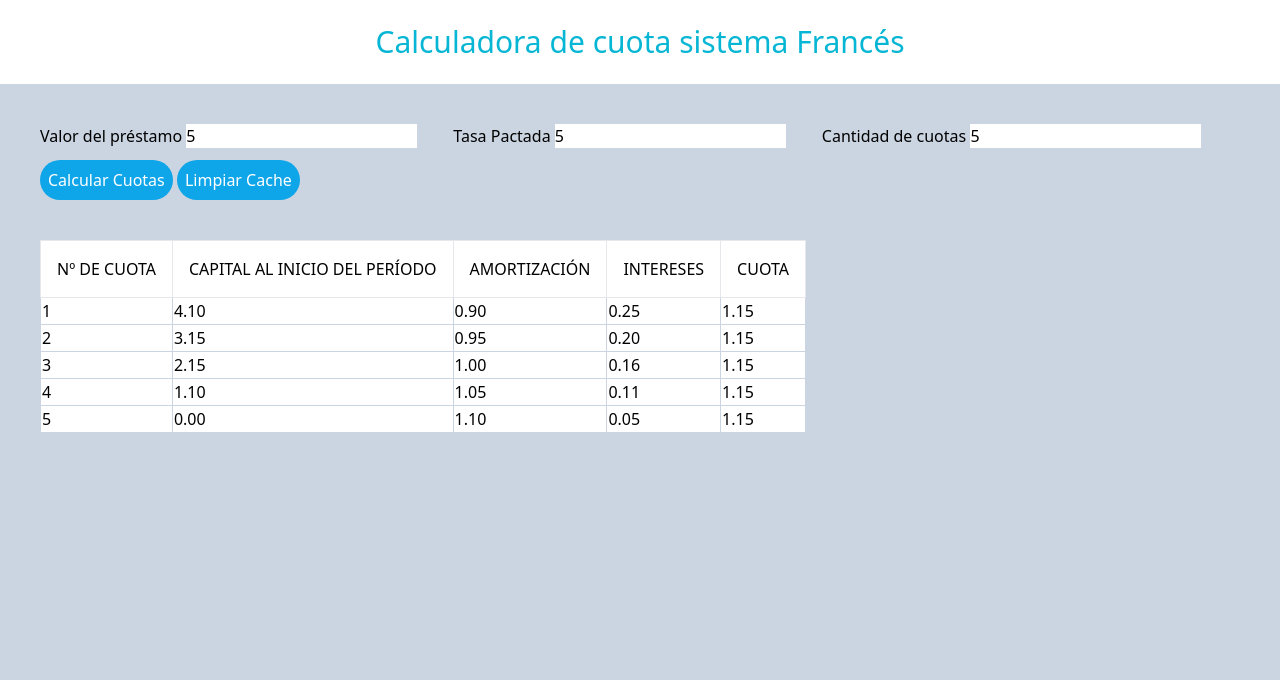
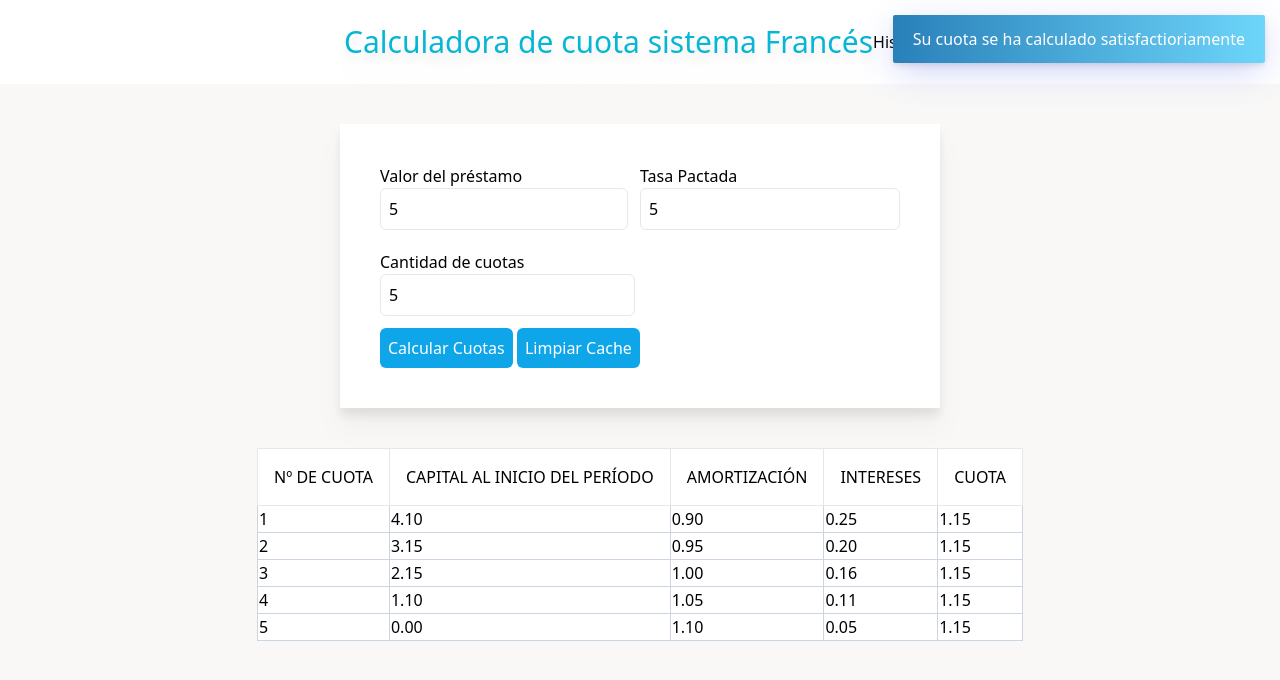
Before and after one commit to dararod/calculadora-sistema-frances, a plain HTML site: page index.html in a window 1280 px wide. Both pictures are taken after typing "5", "5", "5" into the empty fields and a click on the button "Calcular Cuotas". Drawn offline with nearby package versions, Linux system fonts and the light colour scheme.

Commit message:
entrega final

```diff
--- a/index.html
+++ b/index.html
@@ -5,43 +5,46 @@
     <meta charset="UTF-8">
     <meta name="viewport" content="width=device-width, initial-scale=1.0">
     <title>Document</title>
-
     <style>
         tr, td {
             border: 1px solid rgb(203 213 225);
         }
     </style>
+    <link rel="stylesheet" type="text/css" href="https://cdn.jsdelivr.net/npm/toastify-js/src/toastify.min.css">
 </head>
 
 <body>
     <div class="flex items-center justify-center py-6">
-        <h1 class="text-3xl text-cyan-500">Calculadora de cuota sistema Francés </h1>
+        <h1 class="text-3xl text-cyan-500 drop-shadow-xl">Calculadora de cuota sistema Francés </h1>
+        <a href="/historial.html">Historial</a>
     </div>
-    <div class="w-full h-screen bg-slate-300 p-10">
-        <form action="" id="formulario">
-            <div class="flex space-x-9">
-                <div>
+    <div class="w-full h-screen bg-[#f9f8f7] flex flex-col items-center p-10">
+        <div class="drop-shadow-xl bg-white w-[50%]">
+            <form  class="p-10" id="formulario">
+                <div class="flex flex-wrap">
+                    <div class="flex flex-col w-[50%] pr-3">
                         <label for="">
                             Valor del préstamo
                         </label>
-                    <input required id="prestamo" type="number">
+                        <input required placeholder="6000" class="p-2 rounded-md border" id="prestamo" type="number">
                     </div>
-                <div>
+                    <div class="flex flex-col  w-[50%]">
                         <label for="">
                             Tasa Pactada
                         </label>
-                    <input required id="tasa" type="number">
+                        <input required placeholder="5" class="p-2 rounded-md border" id="tasa" type="number">
                     </div>
-                <div>
-                    <label for="">
+                    <div class="flex flex-col w-[49%]">
+                        <label class="pt-5" for="">
                             Cantidad de cuotas
                         </label>
-                    <input required id="cuotas" type="number">
+                        <input required placeholder="3" class="p-2 rounded-md border" id="cuotas" type="number">
                     </div>
                 </div>
-            <button class="bg-sky-500 p-2 text-white rounded-full mt-3" id="button" type="submit">Calcular Cuotas</button>
-            <button class="bg-sky-500 p-2 text-white rounded-full mt-3" id="limpiarCache" type="button">Limpiar Cache</button>
+                <button class="bg-sky-500 p-2 text-white rounded-md mt-3" id="button" type="submit">Calcular Cuotas</button>
+                <button class="bg-sky-500 p-2 text-white rounded-md mt-3" id="limpiarCache" type="button">Limpiar Cache</button>
             </form>
+        </div>
         <div class="mt-10">
             <table>
                 <thead class="bg-white border">
@@ -58,6 +61,8 @@
             </table>
         </div>
     </div>
+
+    <script src=" https://cdn.jsdelivr.net/npm/toastify-js@1.12.0/src/toastify.min.js "></script>
     <script src="https://cdn.tailwindcss.com"></script>
     <script src="main.js"></script>
 </body>
--- a/main.js
+++ b/main.js
@@ -7,6 +7,28 @@ const LOCAL_STORAGE_KEY = "Valores";
 const BOTON_ENVIAR_FORM = document.getElementById("button");
 const BOTON_LIMPIAR_CACHE = document.getElementById("limpiarCache");
 const TABLE_ELEMENT = document.getElementById("listaCuotas");
+
+const valorInicialPrestamo = inputValorInicialPrestamo.valueAsNumber;
+const tasaPactada = inputTasaPactada.valueAsNumber;
+const cantidadCuotas = inputCantidadCuotas.valueAsNumber;
+
+// console.log(valorInicialPrestamo, tasaPactada, cantidadCuotas)
+
+// if (isNaN(valorInicialPrestamo) || isNaN(tasaPactada) || isNaN(calcularCuota)) {
+//     return Toastify({
+//         text: "Por favor ingrese valores numéricos",
+//         duration: 3000,
+//         newWindow: false,
+//         close: false,
+//         gravity: "top", // `top` or `bottom`
+//         position: "right", // `left`, `center` or `right`
+//         stopOnFocus: true, // Prevents dismissing of toast on hover
+//         style: {
+//           background: "linear-gradient(to right, #2980B9, #6DD5FA)",
+//         },
+//         onClick: function(){} // Callback after click
+//       }).showToast();
+// }
 
 function calcularCuota(prestamo, interes, cuotas) {
     return prestamo * interes / (1 - Math.pow((1 + interes), -cuotas));
@@ -102,6 +124,19 @@ function calcularCuotasYMostrar() {
 BOTON_ENVIAR_FORM.addEventListener('click', (event) => {
     event.preventDefault();
     calcularCuotasYMostrar();
+    Toastify({
+        text: "Su cuota se ha calculado satisfactioriamente",
+        duration: 3000,
+        newWindow: false,
+        close: false,
+        gravity: "top", // `top` or `bottom`
+        position: "right", // `left`, `center` or `right`
+        stopOnFocus: true, // Prevents dismissing of toast on hover
+        style: {
+          background: "linear-gradient(to right, #2980B9, #6DD5FA)",
+        },
+        onClick: function(){} // Callback after click
+      }).showToast();
 });
 
 BOTON_LIMPIAR_CACHE.addEventListener('click', () => {
```
Also changed, not shown: historial.html (added, +1 -0 lines). Lines whose indentation alone changed are shown as unchanged.
